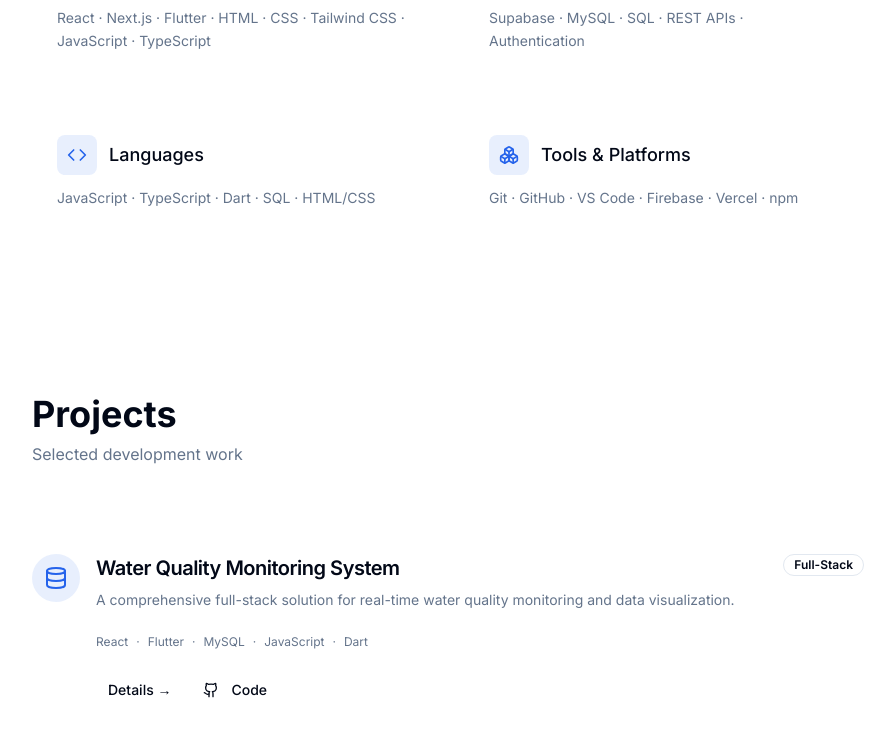
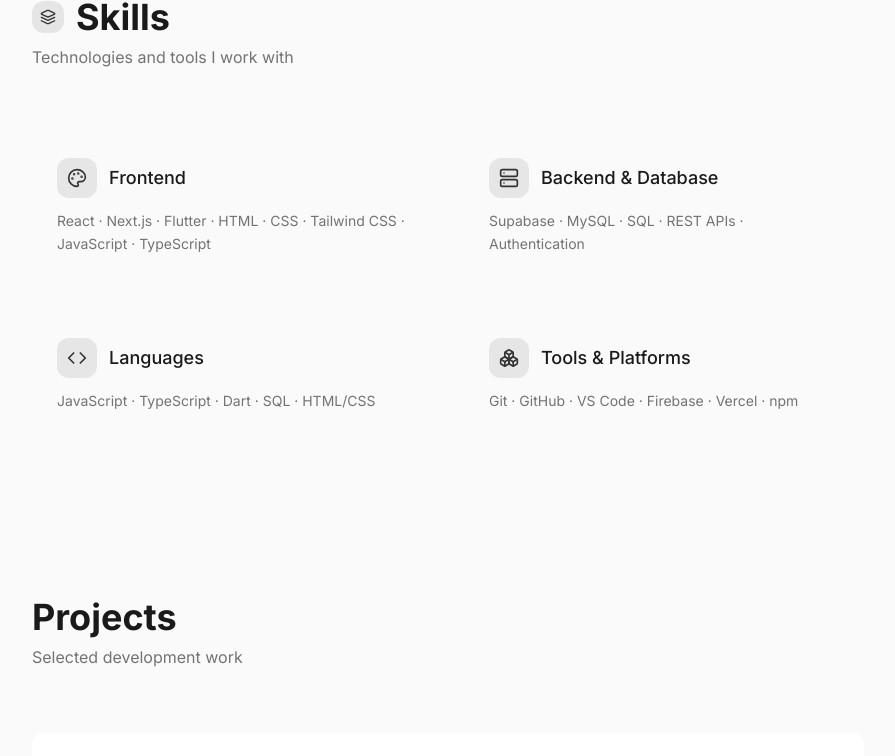
Before and after one commit to CristanRamos/Portfolio, a Next.js app: page / in a window 1280 px wide. Shown: the part 1998-2754 px from the top of the page, without its empty margins (192-1087 px from the left). Built offline with nearby package versions, Linux system fonts and the light colour scheme.

Commit message:
bryl lim

```diff
--- a/app/globals.css
+++ b/app/globals.css
@@ -4,48 +4,48 @@
 
 @layer base {
   :root {
-    --background: 0 0% 100%;
-    --foreground: 222.2 84% 4.9%;
+    --background: 0 0% 98%;
+    --foreground: 0 0% 10%;
     --card: 0 0% 100%;
-    --card-foreground: 222.2 84% 4.9%;
+    --card-foreground: 0 0% 10%;
     --popover: 0 0% 100%;
-    --popover-foreground: 222.2 84% 4.9%;
-    --primary: 221.2 83.2% 53.3%;
-    --primary-foreground: 210 40% 98%;
-    --secondary: 210 40% 96.1%;
-    --secondary-foreground: 222.2 47.4% 11.2%;
-    --muted: 210 40% 96.1%;
-    --muted-foreground: 215.4 16.3% 46.9%;
-    --accent: 210 40% 96.1%;
-    --accent-foreground: 222.2 47.4% 11.2%;
+    --popover-foreground: 0 0% 10%;
+    --primary: 0 0% 20%;
+    --primary-foreground: 0 0% 98%;
+    --secondary: 0 0% 96%;
+    --secondary-foreground: 0 0% 20%;
+    --muted: 0 0% 94%;
+    --muted-foreground: 0 0% 45%;
+    --accent: 0 0% 92%;
+    --accent-foreground: 0 0% 20%;
     --destructive: 0 84.2% 60.2%;
-    --destructive-foreground: 210 40% 98%;
-    --border: 214.3 31.8% 91.4%;
-    --input: 214.3 31.8% 91.4%;
-    --ring: 221.2 83.2% 53.3%;
-    --radius: 0.5rem;
+    --destructive-foreground: 0 0% 98%;
+    --border: 0 0% 90%;
+    --input: 0 0% 90%;
+    --ring: 0 0% 20%;
+    --radius: 0.75rem;
   }
 
   .dark {
-    --background: 222.2 84% 4.9%;
-    --foreground: 210 40% 98%;
-    --card: 222.2 84% 4.9%;
-    --card-foreground: 210 40% 98%;
-    --popover: 222.2 84% 4.9%;
-    --popover-foreground: 210 40% 98%;
-    --primary: 217.2 91.2% 59.8%;
-    --primary-foreground: 222.2 47.4% 11.2%;
-    --secondary: 217.2 32.6% 17.5%;
-    --secondary-foreground: 210 40% 98%;
-    --muted: 217.2 32.6% 17.5%;
-    --muted-foreground: 215 20.2% 65.1%;
-    --accent: 217.2 32.6% 17.5%;
-    --accent-foreground: 210 40% 98%;
-    --destructive: 0 62.8% 30.6%;
-    --destructive-foreground: 210 40% 98%;
-    --border: 217.2 32.6% 17.5%;
-    --input: 217.2 32.6% 17.5%;
-    --ring: 224.3 76.3% 48%;
+    --background: 0 0% 7%;
+    --foreground: 0 0% 95%;
+    --card: 0 0% 10%;
+    --card-foreground: 0 0% 95%;
+    --popover: 0 0% 10%;
+    --popover-foreground: 0 0% 95%;
+    --primary: 0 0% 95%;
+    --primary-foreground: 0 0% 10%;
+    --secondary: 0 0% 15%;
+    --secondary-foreground: 0 0% 95%;
+    --muted: 0 0% 15%;
+    --muted-foreground: 0 0% 60%;
+    --accent: 0 0% 18%;
+    --accent-foreground: 0 0% 95%;
+    --destructive: 0 62.8% 50%;
+    --destructive-foreground: 0 0% 95%;
+    --border: 0 0% 20%;
+    --input: 0 0% 20%;
+    --ring: 0 0% 80%;
   }
 }
 
@@ -53,6 +53,7 @@
   * {
     @apply border-border;
   }
+
   body {
     @apply bg-background text-foreground;
     transition: background-color 0.3s ease, color 0.3s ease;
@@ -68,6 +69,7 @@ html {
   from {
     opacity: 0;
   }
+
   to {
     opacity: 1;
   }
@@ -78,6 +80,7 @@ html {
     transform: translateY(1rem);
     opacity: 0;
   }
+
   to {
     transform: translateY(0);
     opacity: 1;
--- a/components/sections/Hero.tsx
+++ b/components/sections/Hero.tsx
@@ -9,10 +9,10 @@ export default function Hero() {
       id="home"
       className="min-h-screen flex items-center justify-center pt-16 relative overflow-hidden"
     >
-      {/* Subtle background pattern */}
-      <div className="absolute inset-0 -z-10 bg-[radial-gradient(ellipse_at_top,_var(--tw-gradient-stops))] from-primary/5 via-background to-background"></div>
+      {/* Minimal background */}
+      <div className="absolute inset-0 -z-10 bg-background"></div>
 
-      <div className="max-w-6xl mx-auto px-4 sm:px-6 lg:px-8 py-20"> </div>
+      <div className="max-w-6xl mx-auto px-4 sm:px-6 lg:px-8 py-20"></div>
         <div className="grid lg:grid-cols-2 gap-12 items-center">
           {/* Left Column - Text Content */}
           <div className="space-y-8 order-2 lg:order-1">
@@ -97,21 +97,18 @@ export default function Hero() {
             {/* Right Column - Profile Picture */}
             <div className="order-1 lg:order-2 flex justify-center lg:justify-end animate-in fade-in slide-in-from-right-4 duration-700 delay-300">
               <div className="relative">
-              {/* Decorative background */}
-              <div className="absolute inset-0 bg-gradient-to-br from-primary/20 to-primary/5 rounded-2xl transform rotate-3"></div>
-
                 {/* Image container */}
-              {/* <div className="relative w-64 h-64 md:w-80 md:h-80 lg:w-96 lg:h-96">
-                <div className="relative w-full h-full rounded-2xl overflow-hidden border-4 border-background shadow-2xl">
+                <div className="relative w-64 h-64 md:w-80 md:h-80 lg:w-96 lg:h-96">
+                  <div className="relative w-full h-full rounded-2xl overflow-hidden border border-border shadow-lg bg-muted">
                     <Image
-                    src="/images/Cristan2x2.jpg"
+                      src="/images/profile.jpg"
                       alt="Cristan Ramos - QA and Full Stack Web Developer"
                       fill
                       className="object-cover"
                       priority
                     />
                   </div>
-              </div> */}
+                </div>
               </div>
             </div>
           </div>
--- a/components/ui/badge.tsx
+++ b/components/ui/badge.tsx
@@ -4,17 +4,17 @@ import { cva, type VariantProps } from "class-variance-authority"
 import { cn } from "@/lib/utils"
 
 const badgeVariants = cva(
-  "inline-flex items-center rounded-full border px-2.5 py-0.5 text-xs font-semibold transition-colors focus:outline-none focus:ring-2 focus:ring-ring focus:ring-offset-2",
+  "inline-flex items-center rounded-full border px-3 py-1 text-xs font-medium transition-colors focus:outline-none focus:ring-2 focus:ring-ring",
   {
     variants: {
       variant: {
         default:
-          "border-transparent bg-primary text-primary-foreground hover:bg-primary/80",
+          "border-transparent bg-foreground text-background",
         secondary:
-          "border-transparent bg-secondary text-secondary-foreground hover:bg-secondary/80",
+          "border-transparent bg-muted text-foreground",
         destructive:
-          "border-transparent bg-destructive text-destructive-foreground hover:bg-destructive/80",
-        outline: "text-foreground",
+          "border-transparent bg-destructive text-destructive-foreground",
+        outline: "text-foreground border-border bg-background",
       },
     },
     defaultVariants: {
@@ -25,7 +25,7 @@ const badgeVariants = cva(
 
 export interface BadgeProps
   extends React.HTMLAttributes<HTMLDivElement>,
-    VariantProps<typeof badgeVariants> {}
+  VariantProps<typeof badgeVariants> { }
 
 function Badge({ className, variant, ...props }: BadgeProps) {
   return (
--- a/components/ui/button.tsx
+++ b/components/ui/button.tsx
@@ -5,24 +5,24 @@ import { cva, type VariantProps } from "class-variance-authority"
 import { cn } from "@/lib/utils"
 
 const buttonVariants = cva(
-  "inline-flex items-center justify-center gap-2 whitespace-nowrap rounded-md text-sm font-medium ring-offset-background transition-colors focus-visible:outline-none focus-visible:ring-2 focus-visible:ring-ring focus-visible:ring-offset-2 disabled:pointer-events-none disabled:opacity-50 [&_svg]:pointer-events-none [&_svg]:size-4 [&_svg]:shrink-0",
+  "inline-flex items-center justify-center gap-2 whitespace-nowrap rounded-lg text-sm font-medium transition-all focus-visible:outline-none focus-visible:ring-2 focus-visible:ring-ring disabled:pointer-events-none disabled:opacity-50 [&_svg]:pointer-events-none [&_svg]:size-4 [&_svg]:shrink-0",
   {
     variants: {
       variant: {
-        default: "bg-primary text-primary-foreground hover:bg-primary/90",
+        default: "bg-foreground text-background hover:bg-foreground/90 shadow-sm",
         destructive:
           "bg-destructive text-destructive-foreground hover:bg-destructive/90",
         outline:
-          "border border-input bg-background hover:bg-accent hover:text-accent-foreground",
+          "border border-border bg-background hover:bg-muted",
         secondary:
           "bg-secondary text-secondary-foreground hover:bg-secondary/80",
-        ghost: "hover:bg-accent hover:text-accent-foreground",
-        link: "text-primary underline-offset-4 hover:underline",
+        ghost: "hover:bg-muted",
+        link: "text-foreground underline-offset-4 hover:underline",
       },
       size: {
         default: "h-10 px-4 py-2",
-        sm: "h-9 rounded-md px-3",
-        lg: "h-11 rounded-md px-8",
+        sm: "h-9 rounded-lg px-3",
+        lg: "h-11 rounded-lg px-6",
         icon: "h-10 w-10",
       },
     },
@@ -35,7 +35,7 @@ const buttonVariants = cva(
 
 export interface ButtonProps
   extends React.ButtonHTMLAttributes<HTMLButtonElement>,
-    VariantProps<typeof buttonVariants> {
+  VariantProps<typeof buttonVariants> {
   asChild?: boolean
 }
 
--- a/components/ui/card.tsx
+++ b/components/ui/card.tsx
@@ -9,7 +9,7 @@ const Card = React.forwardRef<
   <div
     ref={ref}
     className={cn(
-      "rounded-lg border bg-card text-card-foreground shadow-sm",
+      "rounded-xl border bg-card text-card-foreground shadow-sm hover:shadow-md transition-shadow",
       className
     )}
     {...props}
--- a/tailwind.config.js
+++ b/tailwind.config.js
@@ -24,16 +24,16 @@ module.exports = {
         primary: {
           DEFAULT: "hsl(var(--primary))",
           foreground: "hsl(var(--primary-foreground))",
-          50: '#eff6ff',
-          100: '#dbeafe',
-          200: '#bfdbfe',
-          300: '#93c5fd',
-          400: '#60a5fa',
-          500: '#3b82f6',
-          600: '#2563eb',
-          700: '#1d4ed8',
-          800: '#1e40af',
-          900: '#1e3a8a',
+          50: '#fafafa',
+          100: '#f5f5f5',
+          200: '#e5e5e5',
+          300: '#d4d4d4',
+          400: '#a3a3a3',
+          500: '#737373',
+          600: '#525252',
+          700: '#404040',
+          800: '#262626',
+          900: '#171717',
         },
         secondary: {
           DEFAULT: "hsl(var(--secondary))",
```
Lines whose indentation alone changed are shown as unchanged.
